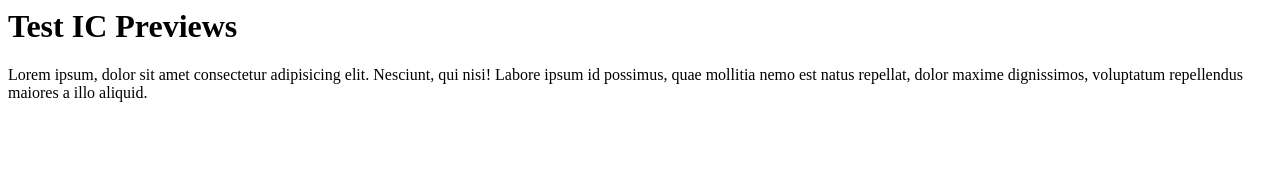
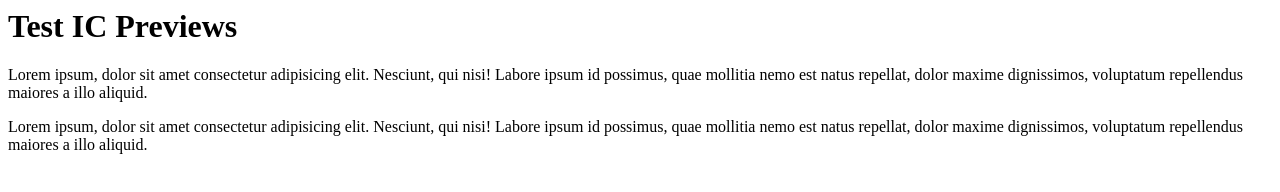
Before and after one commit to olaszakos/test-ic-previews, a plain HTML site: page src/index.html in a window 1280 px wide. Drawn offline with Linux system fonts and the light colour scheme.

Commit message:
Update index.html

```diff
--- a/src/index.html
+++ b/src/index.html
@@ -12,5 +12,10 @@
       nisi! Labore ipsum id possimus, quae mollitia nemo est natus repellat,
       dolor maxime dignissimos, voluptatum repellendus maiores a illo aliquid.
     </p>
+     <p>
+      Lorem ipsum, dolor sit amet consectetur adipisicing elit. Nesciunt, qui
+      nisi! Labore ipsum id possimus, quae mollitia nemo est natus repellat,
+      dolor maxime dignissimos, voluptatum repellendus maiores a illo aliquid.
+    </p>
   </body>
 </html>
```
